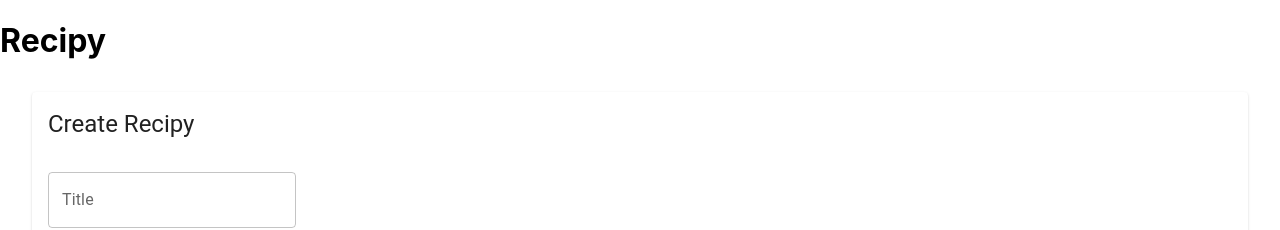
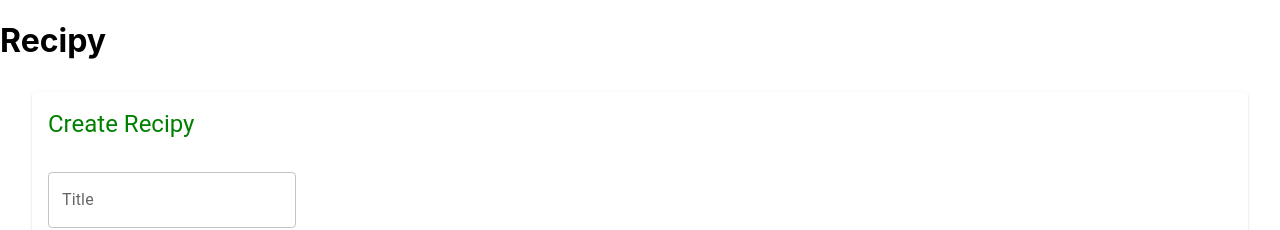
Before and after one commit to Jake-Baum/recipy, a React (Create React App) app in the folder recipy_portal/: page /recipy/create in a window 1280 px wide. Shown: the top 230 px of the page. Built offline with nearby package versions, Linux system fonts and the light colour scheme.

Commit message:
PoC of CSS Modules.  Changed form title to green

```diff
--- /dev/null
+++ b/recipy_portal/src/components/forms/RecipyForm.module.css
@@ -0,0 +1,3 @@
+.something {
+	color: green;
+}
--- a/recipy_portal/src/components/forms/RecipyForm.tsx
+++ b/recipy_portal/src/components/forms/RecipyForm.tsx
@@ -3,6 +3,7 @@ import { Button, Card, CardContent, CardHeader, FormHelperText, IconButton, Text
 import { FieldArray, Form, Formik } from "formik";
 import * as yup from 'yup';
 import IngredientForm, { INGREDIENT_VALIDATION_SCHEMA } from "./IngredientForm";
+import styles from './RecipyForm.module.css';
 
 const DEFAULT_INITIAL_VALUES = {
 	title: '',
@@ -24,7 +25,7 @@ export default function RecipyForm() {
 	return (
 		<>
 			<Card>
-				<CardHeader title="Create Recipy" />
+				<CardHeader title="Create Recipy" className={styles.something}/>
 				<CardContent>
 					<Formik
 						initialValues={DEFAULT_INITIAL_VALUES}
```
